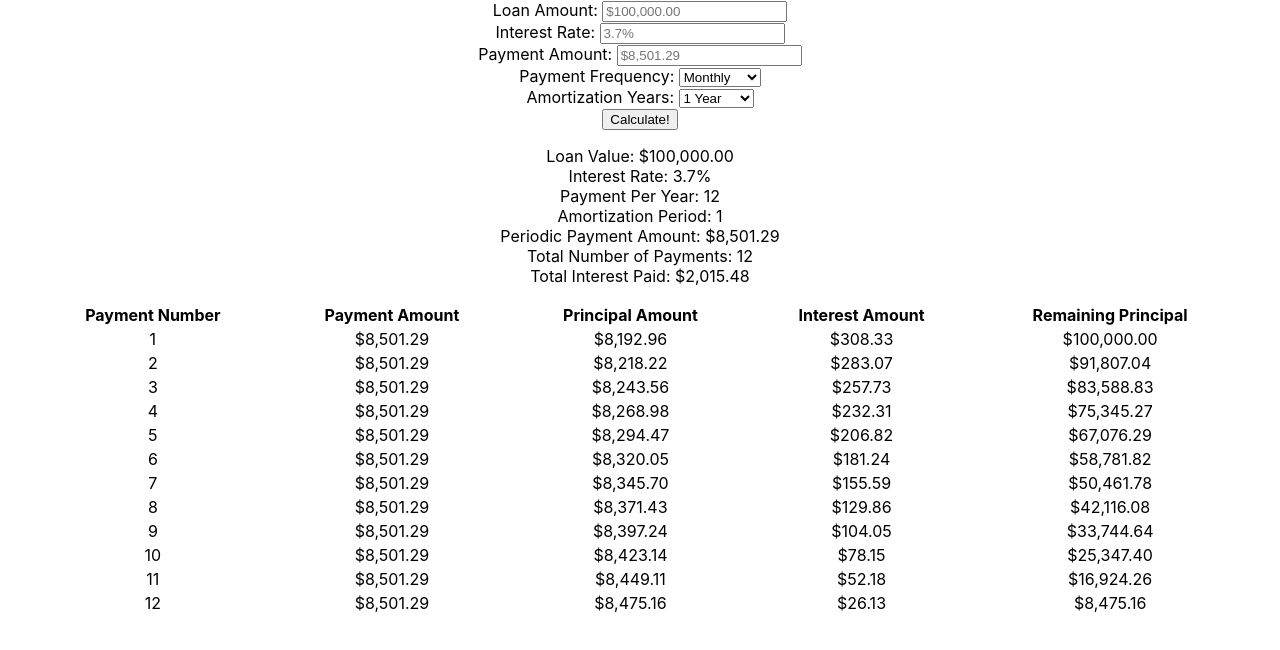
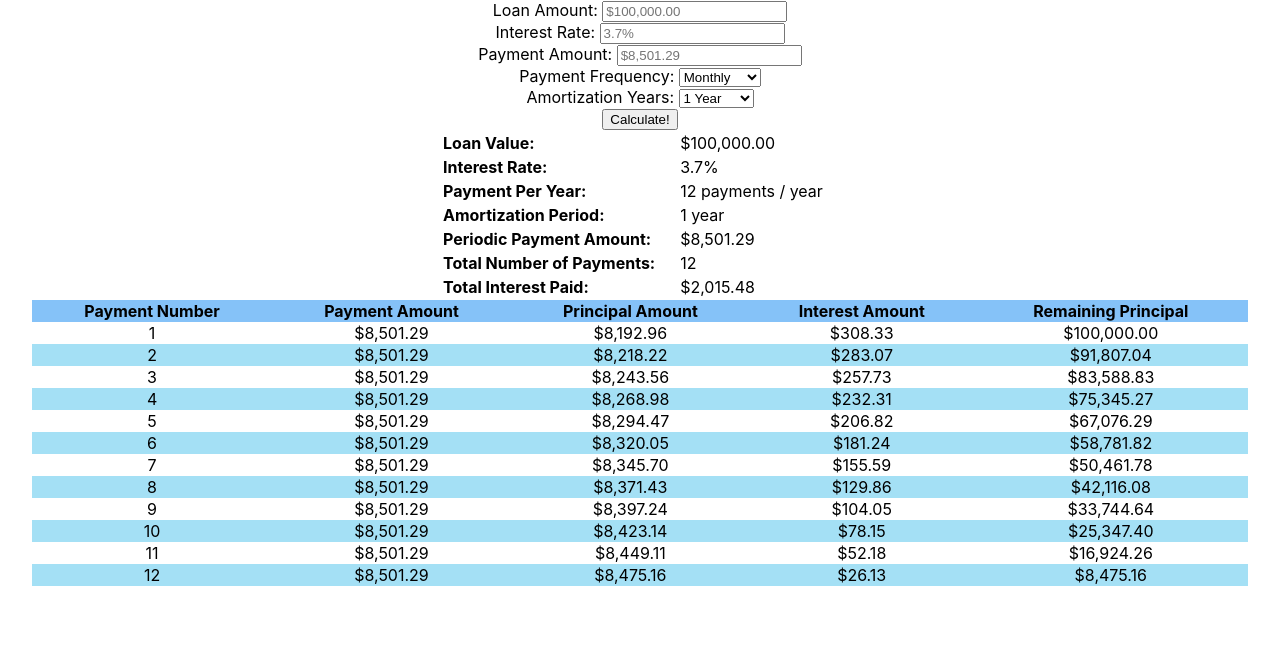
Before and after one commit to tabishz/amortization-calculator, a React (Create React App) app: page / in a window 1280 px wide. Shown: the top 650 px of the page. Built offline with nearby package versions, Linux system fonts and the light colour scheme.

Commit message:
tabularizing significant data

```diff
--- a/src/App.js
+++ b/src/App.js
@@ -68,14 +68,14 @@ class App extends Component {
 
   amortizationTable() {
     return(
-      <table id="amortizationSchedule" width="95%" align="center">
+      <table className="amortization" id="amortizationSchedule" width="95%" align="center">
         <thead>
           <tr>
-            <th>Payment Number</th>
-            <th>Payment Amount</th>
-            <th>Principal Amount</th>
-            <th>Interest Amount</th>
-            <th>Remaining Principal</th>
+            <th className="amortization">Payment Number</th>
+            <th className="amortization">Payment Amount</th>
+            <th className="amortization">Principal Amount</th>
+            <th className="amortization">Interest Amount</th>
+            <th className="amortization">Remaining Principal</th>
           </tr>
         </thead>
         <tbody>
@@ -121,15 +121,38 @@ class App extends Component {
         </select>
         <br />
         <button onClick={this.doCalc}>Calculate!</button>
-        <p>
-          Loan Value: {numForm.format(this.state.loanAmount)}<br />
-          Interest Rate: {this.state.interest}%<br />
-          Payment Per Year: {this.state.frequency}<br />
-          Amortization Period: {this.state.years}<br />
-          Periodic Payment Amount: {numForm.format(this.state.payment)}<br />
-          Total Number of Payments: {this.state.totalNumOfPayments}<br />
-          Total Interest Paid: {numForm.format(this.state.totalInterestPaid)}<br />
-        </p>
+        <table className="info" align="center">
+          <tbody>
+          <tr>
+            <td className="titles">Loan Value:</td>
+            <td>{numForm.format(this.state.loanAmount)}</td>
+          </tr>
+          <tr>
+            <td className="titles">Interest Rate:</td>
+            <td>{this.state.interest}%</td>
+          </tr>
+          <tr>
+            <td className="titles">Payment Per Year:</td>
+            <td>{this.state.frequency} payments / year</td>
+          </tr>
+          <tr>
+            <td className="titles">Amortization Period:</td>
+            <td>{this.state.years} {this.state.years>1 ? 'years' : 'year'}</td>
+          </tr>
+          <tr>
+            <td className="titles">Periodic Payment Amount:</td>
+            <td>{numForm.format(this.state.payment)}</td>
+          </tr>
+          <tr>
+            <td className="titles">Total Number of Payments:</td>
+            <td>{this.state.totalNumOfPayments}</td>
+          </tr>
+          <tr>
+            <td className="titles">Total Interest Paid:</td>
+            <td>{numForm.format(this.state.totalInterestPaid)}</td>
+          </tr>
+          </tbody>
+        </table>
         <div>
           {this.amortizationTable()}
         </div>
@@ -143,9 +166,9 @@ class ItemRow extends Component {
     const item = this.props;
     const numForm = new Intl.NumberFormat('en-CA', {style: 'currency', currency: 'CAD'});
     return(
-      <tr>
+      <tr className="amortization">
         <td>{item.paymentNumber}</td>
-        <td>{numForm.format(item.payment)}</td>
+        <td className="payment">{numForm.format(item.payment)}<img className="lumpsum" alt="add lump sum payment" src="plus.svg" height="20px" /></td>
         <td>{numForm.format(item.principalAmount)}</td>
         <td>{numForm.format(item.interestAmount)}</td>
         <td>{numForm.format(item.remainingPrincipal)}</td>
```
